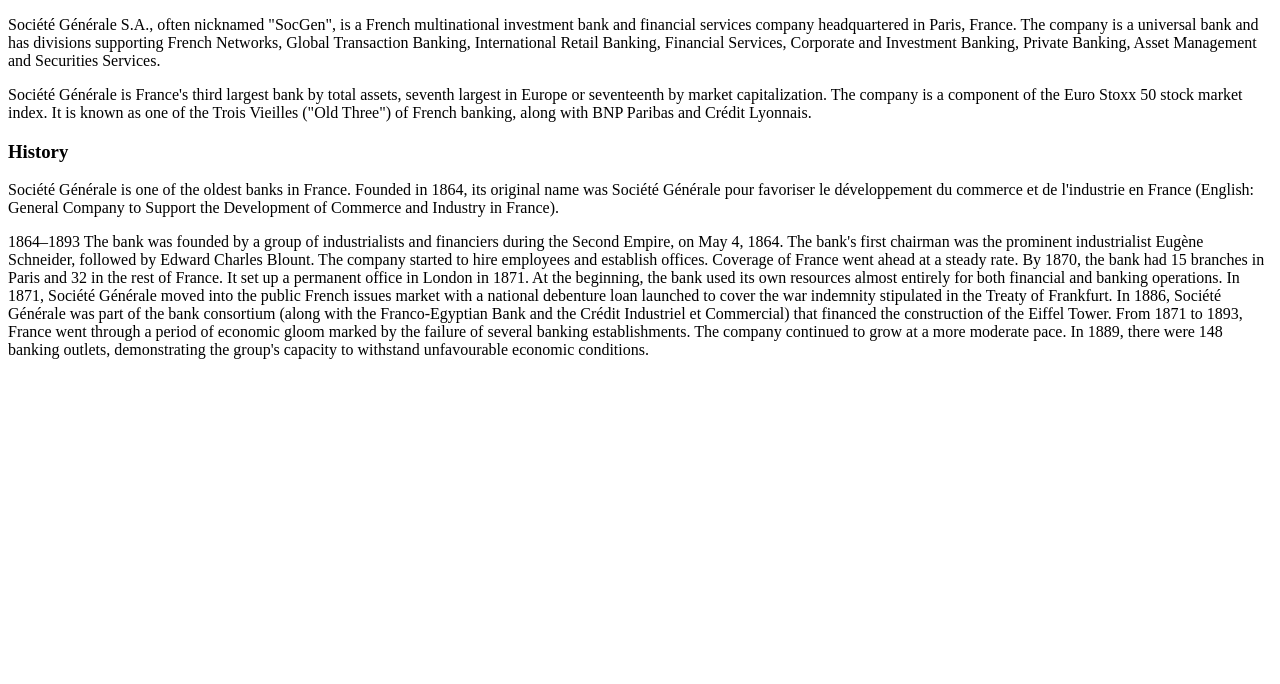
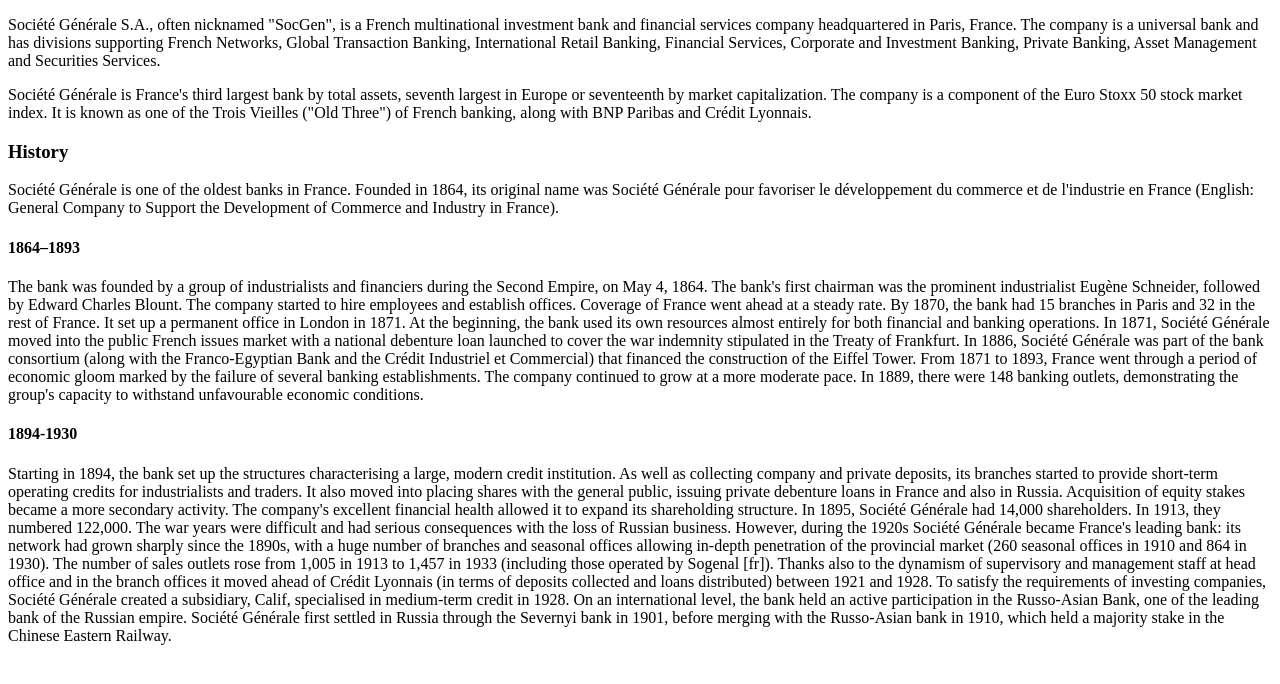
Before and after one commit to nimishvaibhav/intellipaat_capstoneproject, a plain HTML site: page index.html in a window 1280 px wide. Drawn offline with Linux system fonts and the light colour scheme.

Commit message:
SocGen History 1930 by Nimish Vaibhav

```diff
--- a/index.html
+++ b/index.html
@@ -13,8 +13,8 @@
 
 <p>Société Générale is one of the oldest banks in France. Founded in 1864, its original name was Société Générale pour favoriser le développement du commerce et de l'industrie en France (English: General Company to Support the Development of Commerce and Industry in France).</p>
 
-<p>1864–1893
-    The bank was founded by a group of industrialists and financiers during the Second Empire, on May 4, 1864. The bank's first chairman was the prominent industrialist Eugène Schneider, followed by Edward Charles Blount.
+<h4>1864–1893</h4>
+<p>The bank was founded by a group of industrialists and financiers during the Second Empire, on May 4, 1864. The bank's first chairman was the prominent industrialist Eugène Schneider, followed by Edward Charles Blount.
 
     The company started to hire employees and establish offices. Coverage of France went ahead at a steady rate. By 1870, the bank had 15 branches in Paris and 32 in the rest of France. It set up a permanent office in London in 1871.
 
@@ -24,5 +24,15 @@
 
     From 1871 to 1893, France went through a period of economic gloom marked by the failure of several banking establishments. The company continued to grow at a more moderate pace. In 1889, there were 148 banking outlets, demonstrating the group's capacity to withstand unfavourable economic conditions.</p>
 
+<h4>1894-1930</h4>
+<p>
+    Starting in 1894, the bank set up the structures characterising a large, modern credit institution. As well as collecting company and private deposits, its branches started to provide short-term operating credits for industrialists and traders. It also moved into placing shares with the general public, issuing private debenture loans in France and also in Russia. Acquisition of equity stakes became a more secondary activity. The company's excellent financial health allowed it to expand its shareholding structure.
+
+    In 1895, Société Générale had 14,000 shareholders. In 1913, they numbered 122,000. The war years were difficult and had serious consequences with the loss of Russian business. However, during the 1920s Société Générale became France's leading bank: its network had grown sharply since the 1890s, with a huge number of branches and seasonal offices allowing in-depth penetration of the provincial market (260 seasonal offices in 1910 and 864 in 1930).
+
+    The number of sales outlets rose from 1,005 in 1913 to 1,457 in 1933 (including those operated by Sogenal [fr]). Thanks also to the dynamism of supervisory and management staff at head office and in the branch offices it moved ahead of Crédit Lyonnais (in terms of deposits collected and loans distributed) between 1921 and 1928. To satisfy the requirements of investing companies, Société Générale created a subsidiary, Calif, specialised in medium-term credit in 1928.
+
+    On an international level, the bank held an active participation in the Russo-Asian Bank, one of the leading bank of the Russian empire. Société Générale first settled in Russia through the Severnyi bank in 1901, before merging with the Russo-Asian bank in 1910, which held a majority stake in the Chinese Eastern Railway.
+</p>
 </body>
 </html>
```
